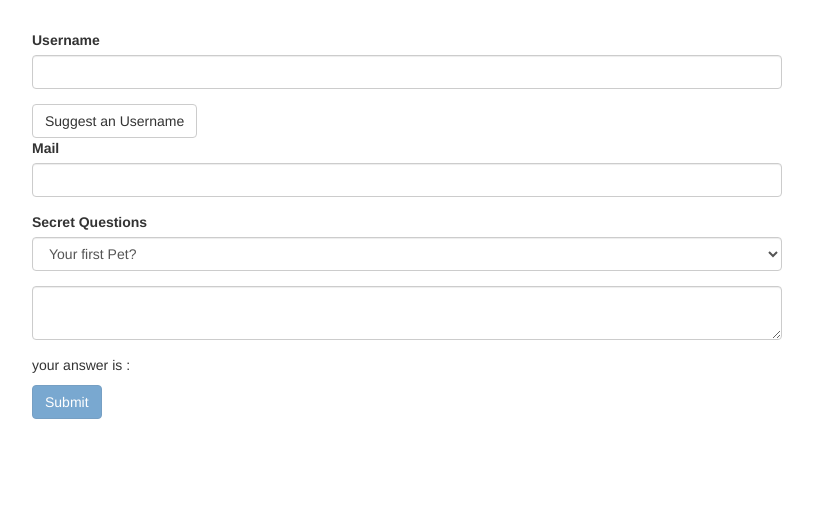
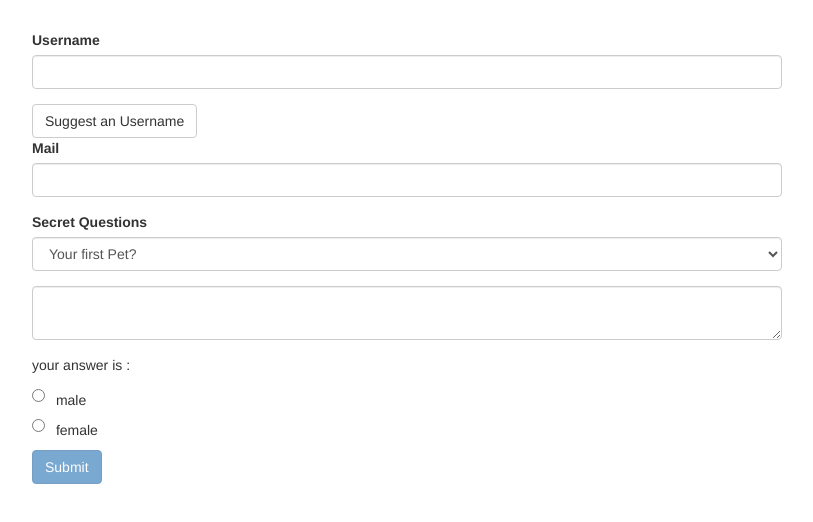
Before and after one commit to pavananumoju/Udemy_Angular, an Angular app in the folder forms-td-start/: page / in a window 1280 px wide. Shown: the top 522 px of the page, without its empty margins (233-1046 px from the left). Built offline with nearby package versions, Linux system fonts and the light colour scheme.

Commit message:
handling radio buttons

```diff
--- a/forms-td-start/src/app/app.component.html
+++ b/forms-td-start/src/app/app.component.html
@@ -26,6 +26,12 @@
           <textarea name="questionAnswer" class="form-control" [(ngModel)]="answer"></textarea>
         </div>
         <p>your answer is : {{answer}}</p>
+        <div class="radio" *ngFor="let gender of genders">
+          <label>
+            <input type="radio" name="gender" [value]="gender" ngModel>
+          </label>
+          {{gender}}
+        </div>
         <button class="btn btn-primary" type="submit" [disabled]="!f.valid">Submit</button>
       </form>
     </div>
--- a/forms-td-start/src/app/app.component.ts
+++ b/forms-td-start/src/app/app.component.ts
@@ -10,6 +10,7 @@ export class AppComponent {
   @ViewChild('f') signUpForm: NgForm;
   defaultSelectVal = 'pet';
   answer = ''
+  genders = ['male', 'female'];
 
   suggestUserName() {
     const suggestedName = 'Superuser';
```
